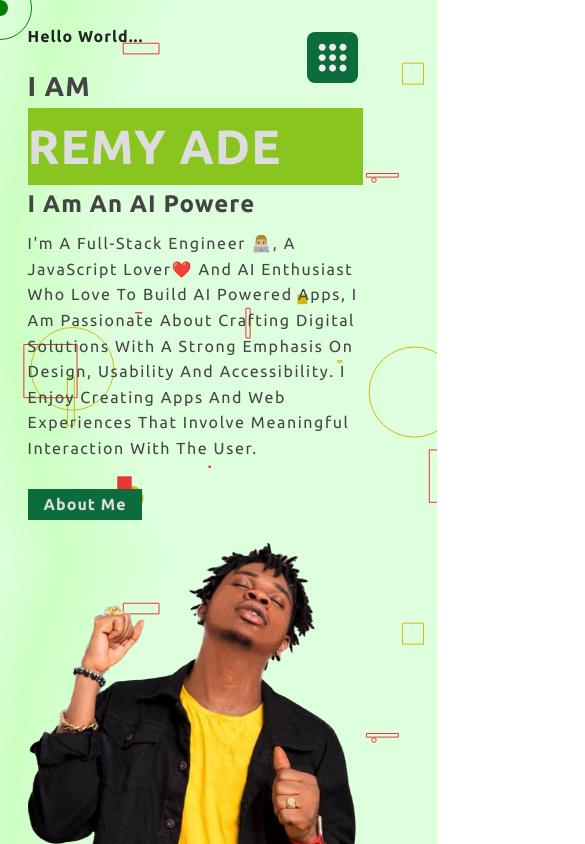
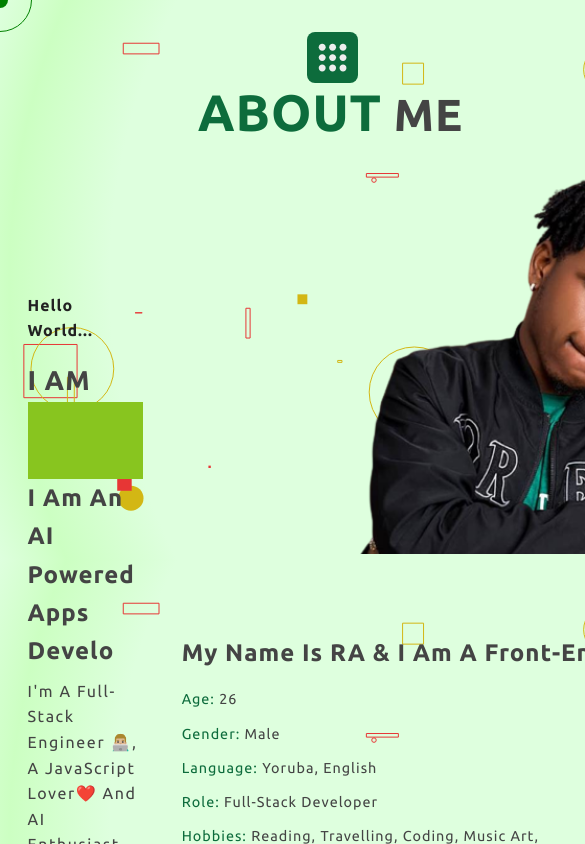
Before and after one commit to Oreolion/myPortfolioWithReact, a React (Vite) app: page / in a window 390 px wide. Shown: the top 844 px of the page, 585 px wide, since content can reach past the window. Built offline with nearby package versions, Linux system fonts and the light colour scheme; some icons are missing.

Commit message:
new minor fix;

```diff
--- a/src/components/Footer.jsx
+++ b/src/components/Footer.jsx
@@ -3,7 +3,7 @@ const Footer = () => {
     <>
       <footer className="footer">
         <p>
-          created by <span>RA</span> &copy;2024 || all rights reserved
+          created by <span>RA</span> &copy;2025 || all rights reserved
         </p>
       </footer>
     </>
--- a/src/index.css
+++ b/src/index.css
@@ -42,8 +42,23 @@ body {
 
 section {
   padding: 1.7rem 10%;
+  /* margin-left: 14rem; */
+  min-height: 100vh;
+
+}
+
+.container {
+  display: flex;
+}
+
+.containercontent {
+  flex-grow: 1;
+  margin-left: 6rem;
+  transition: margin-left 0.3s ease-in-out;
+}
+
+.containercontent.expanded {
   margin-left: 14rem;
-  min-height: 100vh;
 }
 
 ul {
@@ -372,7 +387,6 @@ h1 span {
 .inner-about-skills {
   margin-bottom: 2rem;
 }
-
 
 .about-skills {
   display: flex;
@@ -865,6 +879,10 @@ h1 span {
 }
 
 @media (max-width: 500px) {
+  .container {
+    margin-left: 0;
+  }
+
   #menu-bar {
     z-index: 10000;
   }
```
